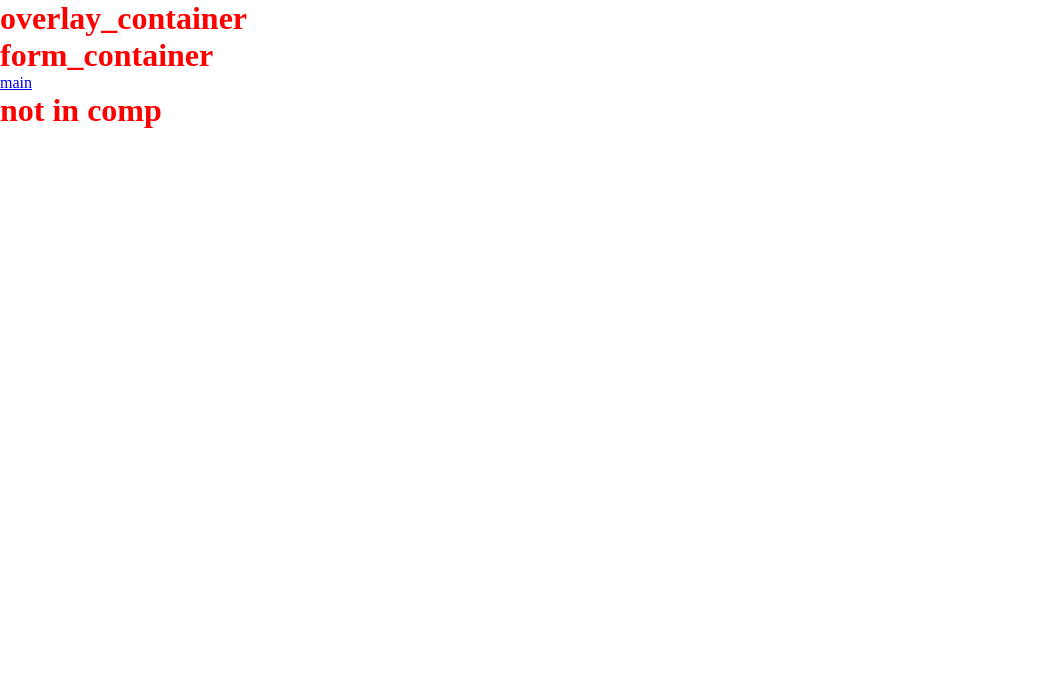
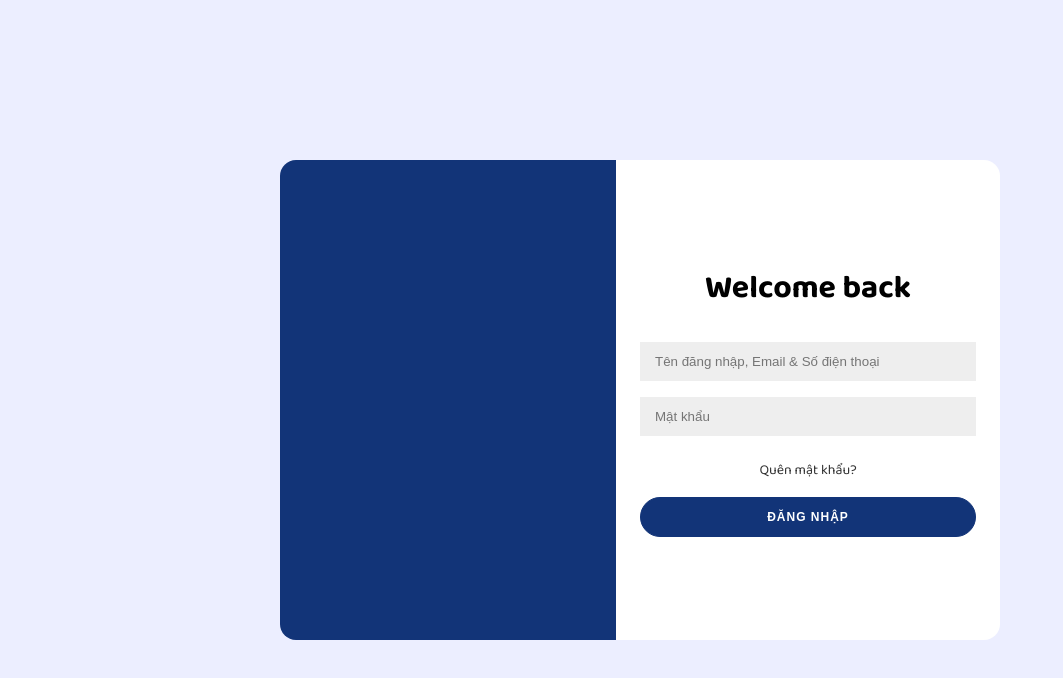
Before and after one commit to ducloc080202/pj2_React, a React (Vite) app: page / in a window 1280 px wide. Shown: the top 678 px of the page, without its empty margins (0-1063 px from the left). Built offline with nearby package versions, Linux system fonts and the light colour scheme.

Commit message:
login page

```diff
--- a/src/App.css
+++ b/src/App.css
@@ -1,9 +1,97 @@
+@import url("https://fonts.googleapis.com/css2?family=Baloo+Bhai+2:wght@400;500;600;700;800&family=Inter:wght@400;600;700&display=swap");
 * {
   padding: 0;
   margin: 0;
   box-sizing: border-box;
 }
 
-h1 {
-  color: red;
+:root {
+  --theme:#123478;
+  --theme_light:#ECEEFF;
+}
+
+html {
+  font-family: "Baloo Bhai 2", cursive;
+}
+
+.body {
+  display: flex;
+  justify-content: center;
+  align-items: center;
+  height: 100vh;
+  background-color: var(--theme_light);
+}
+
+.login_container {
+  height: 480px;
+  width: 720px;
+  display: flex;
+  overflow: hidden;
+}
+.login_container .overlay_container {
+  background-color: var(--theme);
+  flex: 1;
+  border-bottom-left-radius: 16px;
+  border-top-left-radius: 16px;
+}
+.login_container .form_container {
+  display: flex;
+  flex-direction: column;
+  justify-content: center;
+  padding: 24px;
+  text-align: center;
+  background-color: white;
+  flex: 1;
+  border-bottom-right-radius: 16px;
+  border-top-right-radius: 16px;
+}
+.login_container .form_container form {
+  display: flex;
+  flex-direction: column;
+}
+.login_container .form_container form h1 {
+  font-weight: bold;
+  margin: 0;
+  padding-bottom: 20px;
+}
+.login_container .form_container form a {
+  color: #333;
+  font-size: 14px;
+  text-decoration: none;
+  margin: 15px 0;
+}
+.login_container .form_container form button {
+  border-radius: 20px;
+  border: 1px solid var(--theme);
+  background-color: var(--theme);
+  color: #FFFFFF;
+  font-size: 12px;
+  font-weight: bold;
+  padding: 12px 45px;
+  letter-spacing: 1px;
+  text-transform: uppercase;
+  transition: transform 80ms ease-in;
+}
+.login_container .form_container form form {
+  background-color: #FFFFFF;
+  display: flex;
+  align-items: center;
+  justify-content: center;
+  flex-direction: column;
+  padding: 0 50px;
+  height: 100%;
+  text-align: center;
+}
+.login_container .form_container form input {
+  background-color: #eee;
+  border: none;
+  padding: 12px 15px;
+  margin: 8px 0;
+  width: 100%;
+}
+
+@media only screen and (max-width: 46.1875em) {
+  .overlay_container {
+    display: none;
+  }
 }/*# sourceMappingURL=App.css.map */
--- a/src/App.jsx
+++ b/src/App.jsx
@@ -1,11 +1,10 @@
 import React from 'react';
 import './App.css'
-import LoginPage from './components/LoginPage/LoginPage';
+import LoginPage from './components/LoginPage';
 function App() {
   return (
    <>
     <LoginPage/>
-    <h1>not in comp</h1>
 
     <ul>
       {/*
--- a/src/App.scss
+++ b/src/App.scss
@@ -1,4 +1,97 @@
-*{padding: 0;margin: 0;box-sizing: border-box;}
-h1{
-    color: red;
+@import url('https://fonts.googleapis.com/css2?family=Baloo+Bhai+2:wght@400;500;600;700;800&family=Inter:wght@400;600;700&display=swap');
+*{
+    padding: 0;
+    margin: 0;
+    box-sizing: border-box
 }
+:root{
+    --theme:#123478;
+    --theme_light:#ECEEFF;
+}
+html{
+    font-family: 'Baloo Bhai 2', cursive;
+}
+.body{
+    display: flex;
+    justify-content: center;
+    align-items: center;
+    height: 100vh;
+    background-color: var(--theme_light);
+}
+.login_container{
+    height: 480px;
+    width: 720px;
+    display: flex;
+    overflow: hidden;
+    .overlay_container{
+        background-color: var(--theme);
+        flex: 1;
+        border-bottom-left-radius: 16px;
+        border-top-left-radius: 16px;
+    }
+    .form_container{
+        display: flex;
+        flex-direction: column;
+        justify-content: center;
+        padding: 24px;
+        text-align: center;
+        background-color: white;
+        flex: 1;
+        border-bottom-right-radius: 16px;
+        border-top-right-radius: 16px;
+
+        form{
+            display: flex;
+            flex-direction: column;
+
+            h1 {
+                font-weight: bold;
+                margin: 0;
+                padding-bottom: 20px;
+            }
+            a {
+                color: #333;
+                font-size: 14px;
+                text-decoration: none;
+                margin: 15px 0;
+            }
+            button {
+                border-radius: 20px;
+                border: 1px solid var(--theme);
+                background-color: var(--theme);
+                color: #FFFFFF;
+                font-size: 12px;
+                font-weight: bold;
+                padding: 12px 45px;
+                letter-spacing: 1px;
+                text-transform: uppercase;
+                transition: transform 80ms ease-in;
+            }
+
+            form {
+                background-color: #FFFFFF;
+                display: flex;
+                align-items: center;
+                justify-content: center;
+                flex-direction: column;
+                padding: 0 50px;
+                height: 100%;
+                text-align: center;
+            }
+
+            input {
+                background-color: #eee;
+                border: none;
+                padding: 12px 15px;
+                margin: 8px 0;
+                width: 100%;
+            }
+        }
+    }
+}
+
+@media only screen and (max-width: 46.1875em) {
+    .overlay_container{
+        display: none;
+    }
+}
--- /dev/null
+++ b/src/components/LoginPage.jsx
@@ -0,0 +1,26 @@
+import React from 'react';
+import { Link } from "react-router-dom";
+function LoginPage() {
+    return (
+        <>
+            <div className='body'>
+                <div className="login_container">
+                    <div className="overlay_container">
+                    </div>
+                    <div className="form_container">
+                    <form >
+                        <h1>Welcome back</h1>
+                        <input name="email" type="email" placeholder="Tên đăng nhập, Email & Số điện thoại" />
+                        <input name="password" type="password" placeholder="Mật khẩu" />
+                        <Link to='/main'>Quên mật khẩu?</Link>
+                        <button>Đăng nhập</button>
+                    </form>
+                    </div>
+                </div>
+            </div>
+
+        </>
+     );
+}
+
+export default LoginPage;
--- a/src/components/LoginPage/LoginPage.jsx
+++ /dev/null
@@ -1,19 +0,0 @@
-import React from 'react';
-import { Link } from "react-router-dom";
-function LoginPage() {
-    return (
-        <>
-            <div className="container">
-                <div className="overlay_container">
-                    <h1>overlay_container</h1>
-                </div>
-                <div className="form_container">
-                    <h1>form_container</h1>
-                </div>
-            </div>
-            <Link to='/main'>main</Link>
-        </>
-     );
-}
-
-export default LoginPage;
```
Also changed, not shown: src/components/Header.jsx (added), src/components/Navbar.jsx (added), 1 other file (tests, documents, lock files or other folders).
